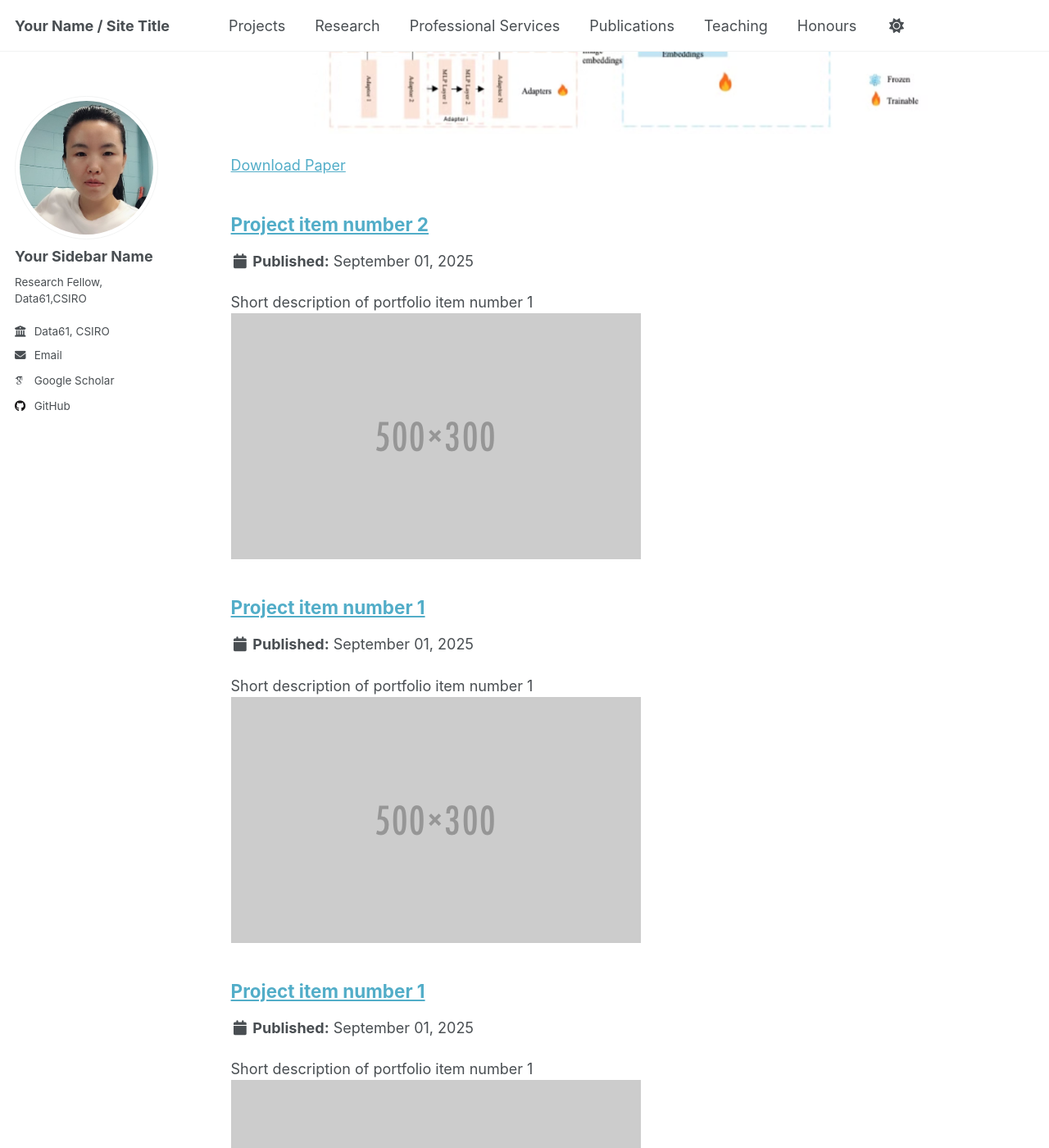
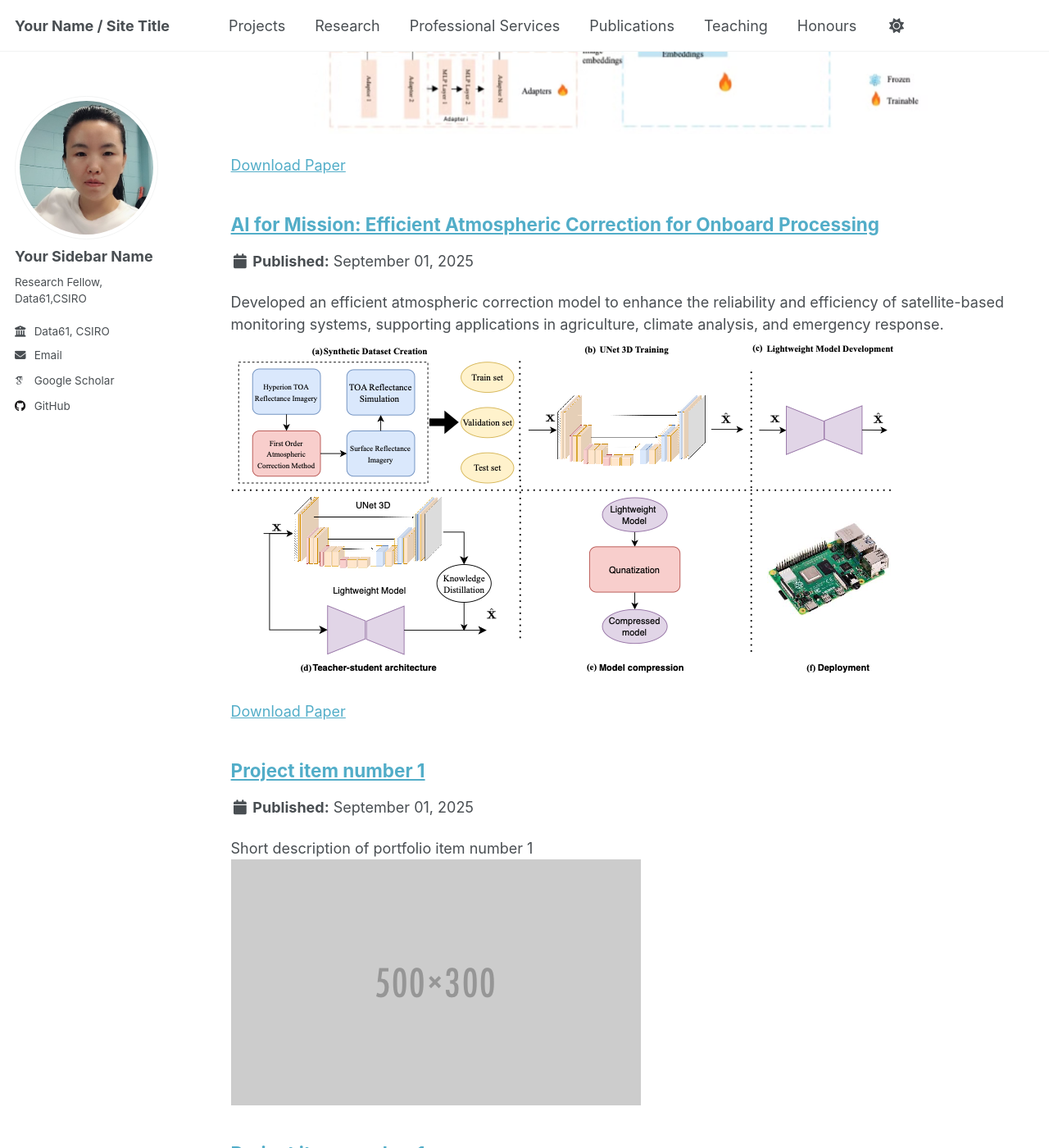
Before and after one commit to Miaohua9/Miaohua9.github.io, a Jekyll site: the page built from _pages/projects.html, in a window 1280 px wide and 1400 px high, scrolled down 620 px. Shown: the whole window at 82% size. Built offline with Jekyll 4.4.1, drawn with Linux system fonts in a browser that asks for light colours; some web fonts are replaced; a script that is not in the unit is left out.

Commit message:
Update project-2.md

```diff
--- a/_projects/project-2.md
+++ b/_projects/project-2.md
@@ -1,7 +1,8 @@
 ---
-title: "Project item number 2"
-excerpt: "Short description of portfolio item number 1<br/><img src='/images/500x300.png'>"
+title: "AI for Mission: Efficient Atmospheric Correction for Onboard Processing"
+excerpt: "Developed an efficient atmospheric correction model to enhance the reliability and efficiency of satellite-based monitoring systems, supporting applications in agriculture, climate analysis, and emergency response. <br/><img src='/images/AC_work_flow.png'>"
 collection: project
+paperurl: 'https://ieeexplore.ieee.org/document/10869604'
 ---
 
 This is an item in your portfolio. It can be have images or nice text. If you name the file .md, it will be parsed as markdown. If you name the file .html, it will be parsed as HTML.
```
